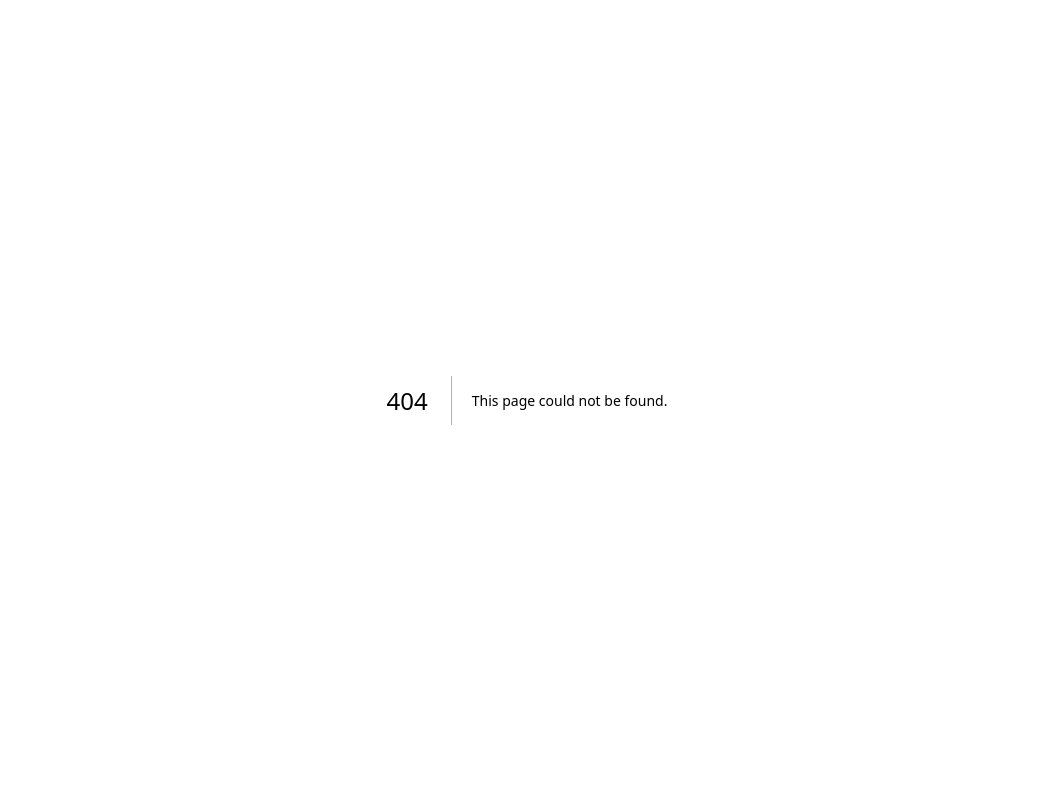
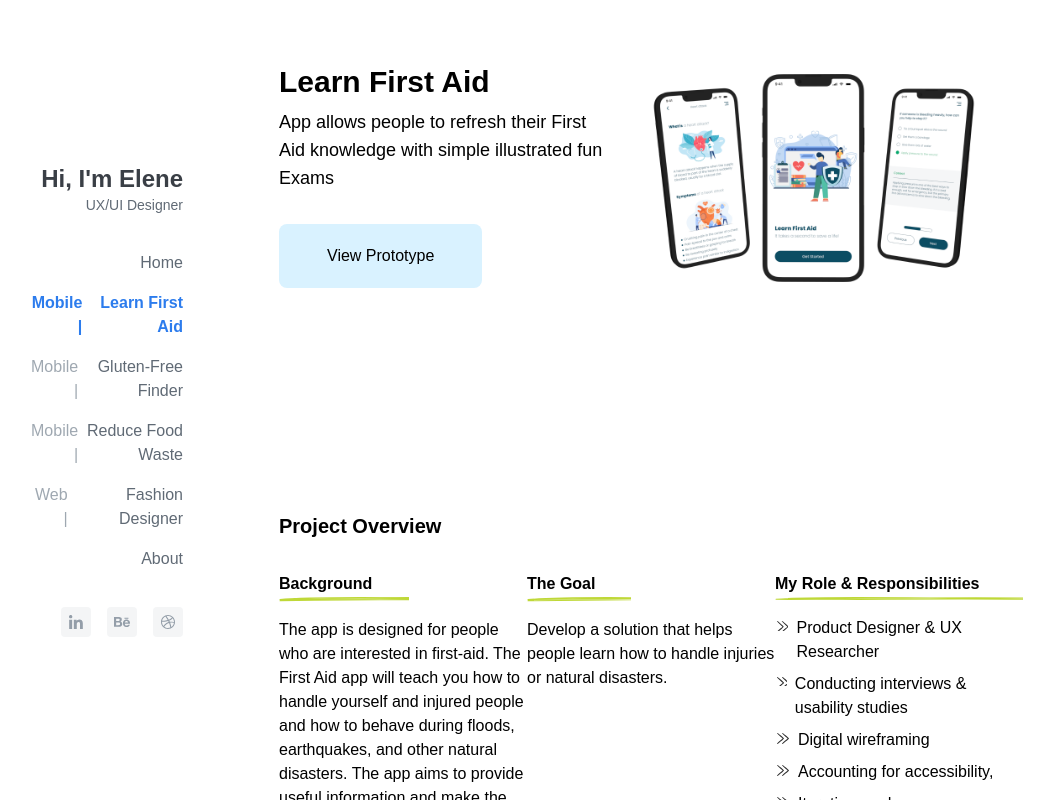
Before and after one commit to lelezedg/my-portfolio, a Next.js app: page /learn-first-aid-app in a window 1280 px wide. Before the commit this address had no page. Shown: the whole page, without its empty margins (113-1167 px from the left). Built offline with nearby package versions, Linux system fonts and the light colour scheme.

Commit message:
fix: link components

```diff
--- a/components/Card.tsx
+++ b/components/Card.tsx
@@ -1,16 +1,24 @@
 import React from "react";
 import Image from "next/image";
+import Link from "next/link";
 
 type TCard = {
   title: string;
   subtitle: string;
   image?: string;
   backgroundStyle?: string;
+  link?: string;
 };
 
-export const Card = ({ title, subtitle, image, backgroundStyle }: TCard) => {
+export const Card = ({
+  title,
+  subtitle,
+  image,
+  backgroundStyle,
+  link = "/",
+}: TCard) => {
   return (
-    <div className="md:w-1/2 flex flex-col mx-6 mb-12">
+    <Link className="md:w-1/2 flex flex-col mx-6 mb-12" href={link}>
       <div
         className={`md:h-96 h-64 mb-4 rounded flex justify-center items-center ${backgroundStyle}`}
       >
@@ -26,6 +34,6 @@ export const Card = ({ title, subtitle, image, backgroundStyle }: TCard) => {
       </div>
       <h1 className="text-sm font-bold text-primary-dark mb-2">{title}</h1>
       <p className="text-sm font-regular text-body">{subtitle}</p>
-    </div>
+    </Link>
   );
 };
--- a/components/Menu.tsx
+++ b/components/Menu.tsx
@@ -20,8 +20,8 @@ export const Menu = () => {
         <MenuItem
           title="Learn First Aid"
           variant="mobile"
-          link="/FirstAidApp"
-          isActive={pathname === "/FirstAidApp"}
+          link="/learn-first-aid-app"
+          isActive={pathname === "/learn-first-aid-app"}
         />
         <MenuItem title="Gluten-Free Finder" variant="mobile" />
         <MenuItem title="Reduce Food Waste" variant="mobile" />
--- a/components/MenuItem.tsx
+++ b/components/MenuItem.tsx
@@ -1,4 +1,5 @@
 import React from "react";
+import Link from "next/link";
 
 type TMenuItemVariant = "web" | "mobile";
 
@@ -13,10 +14,10 @@ export const MenuItem = ({
   title,
   variant,
   isActive = false,
-  link,
+  link = "/",
 }: TMenuItem) => {
   return (
-    <a className="flex flex-row text-end justify-end my-2" href={link}>
+    <Link className="flex flex-row text-end justify-end my-2" href={link}>
       {variant && (
         <h1
           className={`text-base mr-1 ${
@@ -34,6 +35,6 @@ export const MenuItem = ({
       >
         {title}
       </h1>
-    </a>
+    </Link>
   );
 };
--- a/pages/index.tsx
+++ b/pages/index.tsx
@@ -2,7 +2,7 @@ import { Card, Layout } from "../components";
 
 export default function Home() {
   return (
-    <Layout title="eleneux.com">
+    <Layout title="Home | eleneux.com">
       <div className="flex flex-col mt-16">
         <div className="md:-mx-6 flex flex-grow flex-col md:flex-row">
           <Card
@@ -10,6 +10,7 @@ export default function Home() {
             subtitle="App allows people to refresh their First Aid knowledge with illustrated articles and quizzes."
             image="first-aid-hero"
             backgroundStyle="bg-gradient-to-r from-blue-100 to-blue-200"
+            link="/learn-first-aid-app"
           />
 
           <Card
--- a/pages/FirstAidApp.tsx
+++ b/pages/learn-first-aid-app.tsx
@@ -2,7 +2,7 @@ import { Layout, PageHero, Section } from "../components";
 
 export default function Page() {
   return (
-    <Layout title="Learn First Aid App">
+    <Layout title="Project | Learn First Aid App">
       <div className="md:mt-16">
         <PageHero
           title="Learn First Aid"
```
